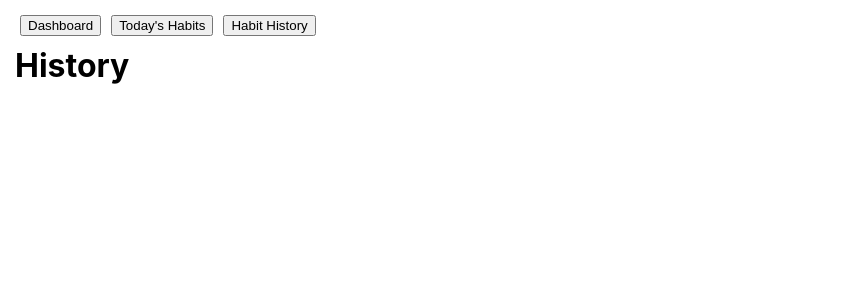
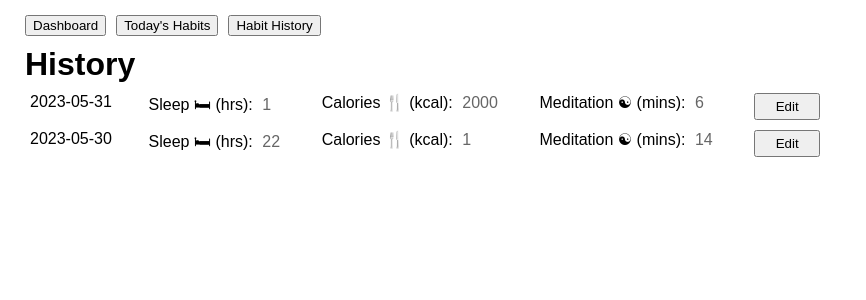
Before and after one commit to ample-samples/habit-tracker, a React (Create React App) app: page /history in a window 1280 px wide. Shown: the top 300 px of the page, without its empty margins (0-866 px from the left). Built offline with nearby package versions, Linux system fonts and the light colour scheme; data requests are answered from the project's data file.

Commit message:
added habits display by most recent and small style changes

```diff
--- a/db/db.json
+++ b/db/db.json
@@ -9,7 +9,7 @@
     },
     {
       "sleep": "1",
-      "calories": "5",
+      "calories": "2000",
       "meditation": "6",
       "date": "2023-05-31",
       "id": 1
--- a/src/App.css
+++ b/src/App.css
@@ -1,5 +1,5 @@
 .App {
-  text-align: center;
+  font-family: sans-serif
 }
 
 .App-logo {
--- a/src/App.js
+++ b/src/App.js
@@ -10,12 +10,14 @@ import HabitEntry from './pages/HabitEntry';
 function App() {
   return (
     <>
+      <div className="App">
         <Navbar/ >
         <Routes>
           <Route path='/' element={<Dashboard />} />
           <Route path='/history' element={<History />} />
           <Route path='/habit/:date' element={<HabitEntry date={new Date().toISOString().slice(0, 10)} />}/>
         </Routes>
+      </div>
     </>
   );
 }
--- a/src/pages/HabitEntry/index.js
+++ b/src/pages/HabitEntry/index.js
@@ -8,8 +8,9 @@ const habits = await fetch(`${domain}/habits`).then(response => {
 })
 
 export default function HabitEntry () {
+  const params = useParams()
 
-  const todaysHabits = habits.find((item) => item.date === new Date().toISOString().slice(0, 10))
+  const todaysHabits = habits.find((item) => item.date === params.date )
   console.log({ todaysHabits })
   const [ formData, setFormData ] = useState(todaysHabits)
 
@@ -19,7 +20,6 @@ export default function HabitEntry () {
     })
   }
 
-  const params = useParams()
 
   const handleChange = (e) => {
     console.log("Starting change")
--- a/src/pages/History/index.js
+++ b/src/pages/History/index.js
@@ -1,9 +1,38 @@
 import HabitEntry from '../../pages/HabitEntry'
+import { useNavigate } from'react-router-dom'
+import './style.css'
+
+const domain = process.env.REACT_APP_DB_DOMAIN
+const habits = await fetch(`${domain}/habits`).then(response => {
+  return response.json()
+})
 
 export default function History () {
+  const navigate = useNavigate()
+
+  const handleEdit = (e) => {
+    e.preventDefault()
+    navigate(`/habit/${e.target.name}`)
+  }
+
+  habits.sort((a, b) => a.date < b.date ? 1 : -1 )
+
   return (
     <>
-      <h1>History</h1>
+      <div className="history">
+        <h1>History</h1>
+        <div className="habit-entries">
+          {habits.map((habitEntry) =>
+            <>
+              <span>{habitEntry.date}</span>
+              <span>Sleep 🛏 (hrs): <span className="entry-value">{habitEntry.sleep}</span></span>
+              <span>Calories 🍴 (kcal): <span className="entry-value">{habitEntry.calories}</span></span>
+              <span>Meditation ☯ (mins): <span className="entry-value">{habitEntry.meditation}</span></span>
+              <button type='submit' name={habitEntry.date} onClick={handleEdit}>Edit</button>
+            </>
+          )}
+        </div>
+      </div>
     </>
   )
 }
--- /dev/null
+++ b/src/pages/History/style.css
@@ -0,0 +1,9 @@
+.habit-entries {
+  max-width: 800px;
+  display: grid;
+  grid-template-columns: repeat(5, auto);
+}
+
+.entry-value {
+  color: #666;
+}
```
Lines whose indentation alone changed are shown as unchanged.
